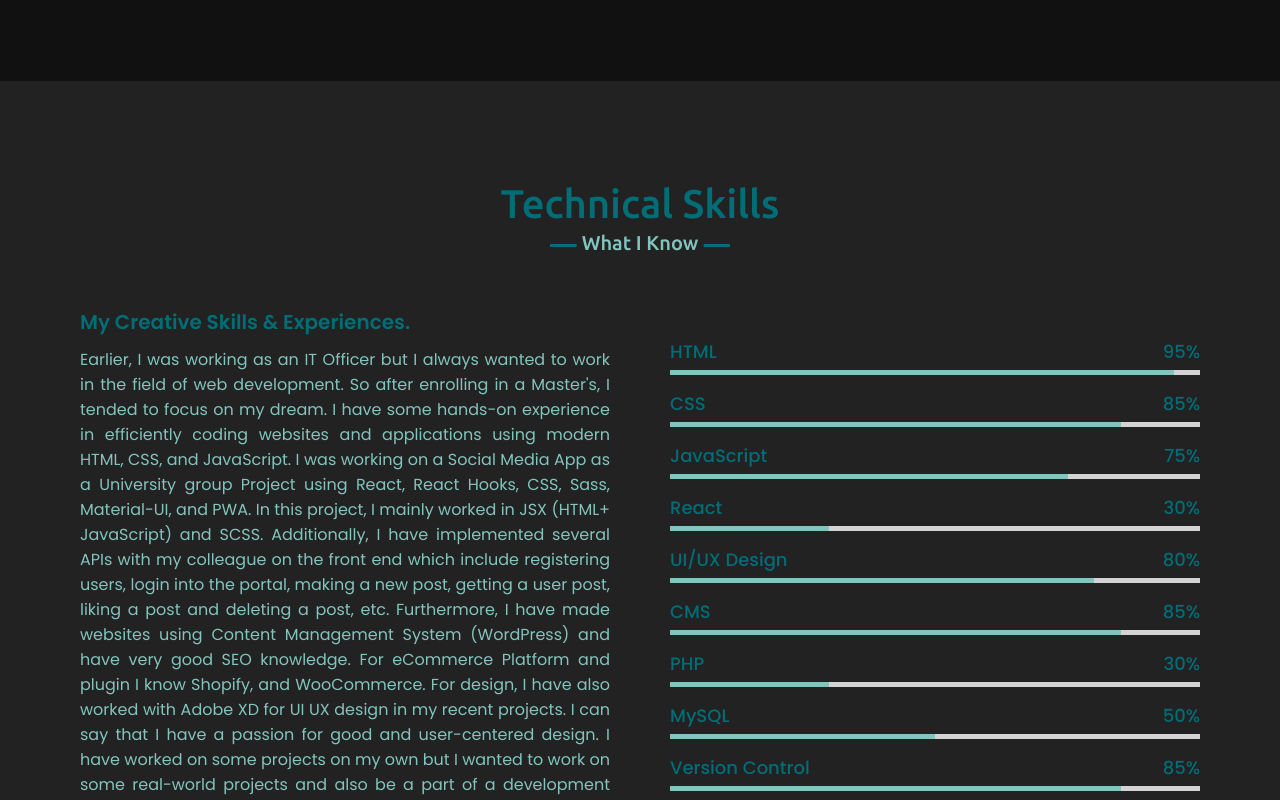
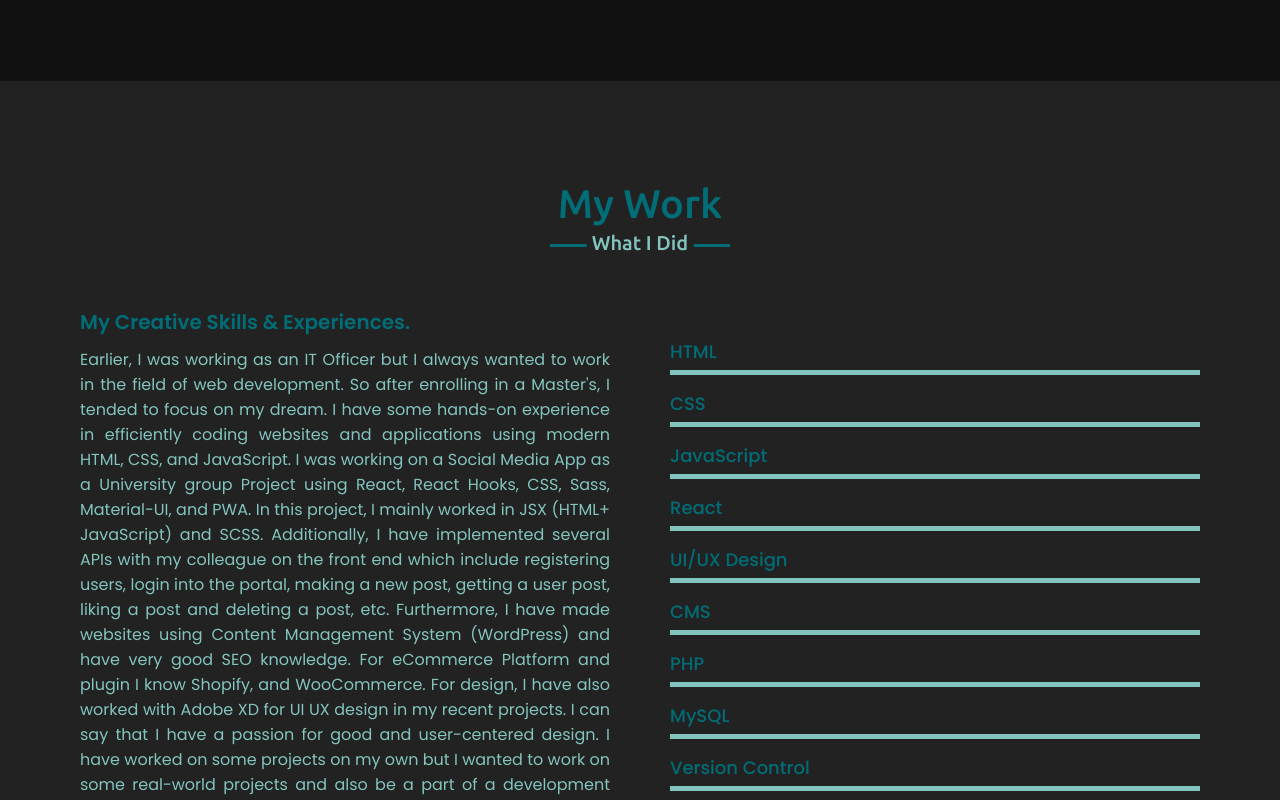
Before and after one commit to fhjoy/Resume, a plain HTML site: page index.html in a window 1280 px wide. Shown: the part 2726-3526 px from the top of the page. Drawn offline with nearby package versions, Linux system fonts and the light colour scheme.

Commit message:
CV and Style change

```diff
--- a/index.html
+++ b/index.html
@@ -55,7 +55,7 @@
         <div class="max-width">
             <h2 class="title">About me</h2>
             <div class="about-content">
-                <p>I Md Faisal Hossain, student, recently I have completed my third semester as an international postgraduate student in Communication and Media Engineering at Hochschule Offenburg and I did my bachelor's in Computer Science and Engineering.
+                <p>I Md Faisal Hossain, student, recently I have completed my fourth semester as an international postgraduate student in Communication and Media Engineering at Hochschule Offenburg and I did my bachelor's in Computer Science and Engineering.
                     Punctuality, honesty, and independence are the three most important factors for me. By working in a multinational company, I have enhanced my communication skills, and it also helped me to develop organizational skills like multitasking and being an active team player. In addition to my knowledge, I always actively seek out new technologies and stay up-to-date on industry trends and advancements. I know this will allow me to stay ahead of the curve and deliver exceptional work to all of my employers. I also want to say that I think am a fast learner, can also participate in a new project in an independent/team, efficient, and solution-orientated manner.
                 </p>
                 <div class="column left">
@@ -64,9 +64,10 @@
                 <div class="column right">
                     <div class="text">I'm Faisal and I'm a <span class="typing-2"></span></div>
                     <ul>
-                        <li><i class="fas fa-arrow-right"></i><strong> &nbsp;&nbsp;WebSite:&nbsp;&nbsp;</strong> <a href="https://twit-tok.herokuapp.com "target="_blank"> TwitTok </a></li>
+                        <li><i class="fas fa-arrow-right"></i><strong> &nbsp;&nbsp;WebSite:&nbsp;&nbsp;</strong> <a href="https://fhjoy.github.io/Bootstrap-v5.0/"target="_blank"> TRAVEL WORLD </a> </li>
                         <li><i class="fas fa-arrow-right"></i><strong> &nbsp;&nbsp;WebSite:&nbsp;&nbsp;</strong> <a href="https://mywordpresslearning.com"target="_blank"> MyWordPressLearning </a> </li>
                         <li><i class="fas fa-arrow-right"></i><strong> &nbsp;&nbsp;WebSite:&nbsp;&nbsp;</strong> <a href="https://fhjoy.github.io/Resume/"target="_blank"> Résumé </a></li>
+                        <li><i class="fas fa-arrow-right"></i><strong> &nbsp;&nbsp;WebSite:&nbsp;&nbsp;</strong> <a href="https://twit-tok.herokuapp.com "target="_blank"> TwitTok </a></li>
                     </ul>
                 </div>
             </div>
@@ -76,7 +77,7 @@
     <!-- services section start -->
     <section class="services" id="services">
         <div class="max-width">
-            <h2 class="title">My services</h2>
+            <h2 class="title">Technical Skills</h2>
             <div class="serv-content">
                 <div class="card">
                     <div class="box">
@@ -151,7 +152,7 @@
     <!-- skills section start -->
     <section class="skills" id="skills">
         <div class="max-width">
-            <h2 class="title">Technical Skills</h2>
+            <h2 class="title">My Work</h2>
             <div class="skills-content">
                 <div class="column left">
                     <div class="text">My Creative Skills & Experiences.</div>
@@ -167,35 +168,35 @@
                     <div class="bars">
                         <div class="info">
                             <span>HTML</span>
-                            <span>95%</span>
+
                         </div>
                         <div class="line html"></div>
                     </div>
                     <div class="bars">
                         <div class="info">
                             <span>CSS</span>
-                            <span>85%</span>
+                            <!-- <span>85%</span> -->
                         </div>
                         <div class="line css"></div>
                     </div>
                     <div class="bars">
                         <div class="info">
                             <span>JavaScript</span>
-                            <span>75%</span>
+
                         </div>
                         <div class="line js"></div>
                     </div>
                     <div class="bars">
                         <div class="info">
                             <span>React</span>
-                            <span>30%</span>
+
                         </div>
                         <div class="line react"></div>
                     </div>
                     <div class="bars">
                         <div class="info">
                             <span>UI/UX Design</span>
-                            <span>80%</span>
+
                         </div>
                         <div class="line design"></div>
                     </div>
@@ -203,35 +204,35 @@
                         <div class="bars">
                             <div class="info">
                                 <span>CMS</span>
-                                <span>85%</span>
+
                             </div>
                             <div class="line cms"></div>
                     </div>
                     <div class="bars">
                         <div class="info">
                             <span>PHP</span>
-                            <span>30%</span>
+
                         </div>
                         <div class="line php"></div>
                     </div>
                     <div class="bars">
                         <div class="info">
                             <span>MySQL</span>
-                            <span>50%</span>
+
                         </div>
                         <div class="line mysql"></div>
                     </div>
                     <div class="bars">
                         <div class="info">
                             <span>Version Control</span>
-                            <span>85%</span>
+
                         </div>
                         <div class="line version"></div>
                     </div>
                     <div class="bars">
                         <div class="info">
                             <span>SEO</span>
-                            <span>90%</span>
+
                         </div>
                         <div class="line seo"></div>
                     </div>
--- a/script.js
+++ b/script.js
@@ -35,14 +35,14 @@ $(document).ready(function(){
 
     // typing text animation script
     var typed = new Typed(".typing", {
-        strings: ["Student", "Developer", "Designer", "Freelancer"],
+        strings: ["Student", "Developer", "Designer"],
         typeSpeed: 100,
         backSpeed: 60,
         loop: true
     });
 
     var typed = new Typed(".typing-2", {
-        strings: ["Student", "Developer", "Designer", "Freelancer"],
+        strings: ["Student", "Developer", "Designer"],
         typeSpeed: 100,
         backSpeed: 60,
         loop: true
--- a/style.css
+++ b/style.css
@@ -323,7 +323,7 @@ section .title::after{
 /* skills section styling */
 
 .skills .title::after{
-    content: "What I Know";
+    content: "What I Did";
 }
 .skills .skills-content .column{
     width: calc(50% - 30px);
@@ -384,34 +384,34 @@ section .title::after{
     background: #83c5be;
 }
 .skills-content .right .html::before{
-    width: 95%;
+    width: 100%;
 }
 .skills-content .right .js::before{
-    width: 75%;
+    width: 100%;
 }
 .skills-content .right .design::before{
-    width: 80%;
+    width: 100%;
 }
 .skills-content .right .cms::before{
-    width: 85%;
+    width: 100%;
 }
 .skills-content .right .php::before{
-    width: 30%;
+    width: 100%;
 }
 .skills-content .right .mysql::before{
-    width: 50%;
+    width: 100%;
 }
 .skills-content .right .css::before{
-    width: 85%;
+    width: 100%;
 }
 .skills-content .right .react::before{
-    width: 30%;
+    width: 100%;
 }
 .skills-content .right .version::before{
-    width: 85%;
+    width: 100%;
 }
 .skills-content .right .seo::before{
-    width: 90%;
+    width: 100%;
 }
 
 /* teams section styling */
```
Also changed, not shown: 1 other file.
